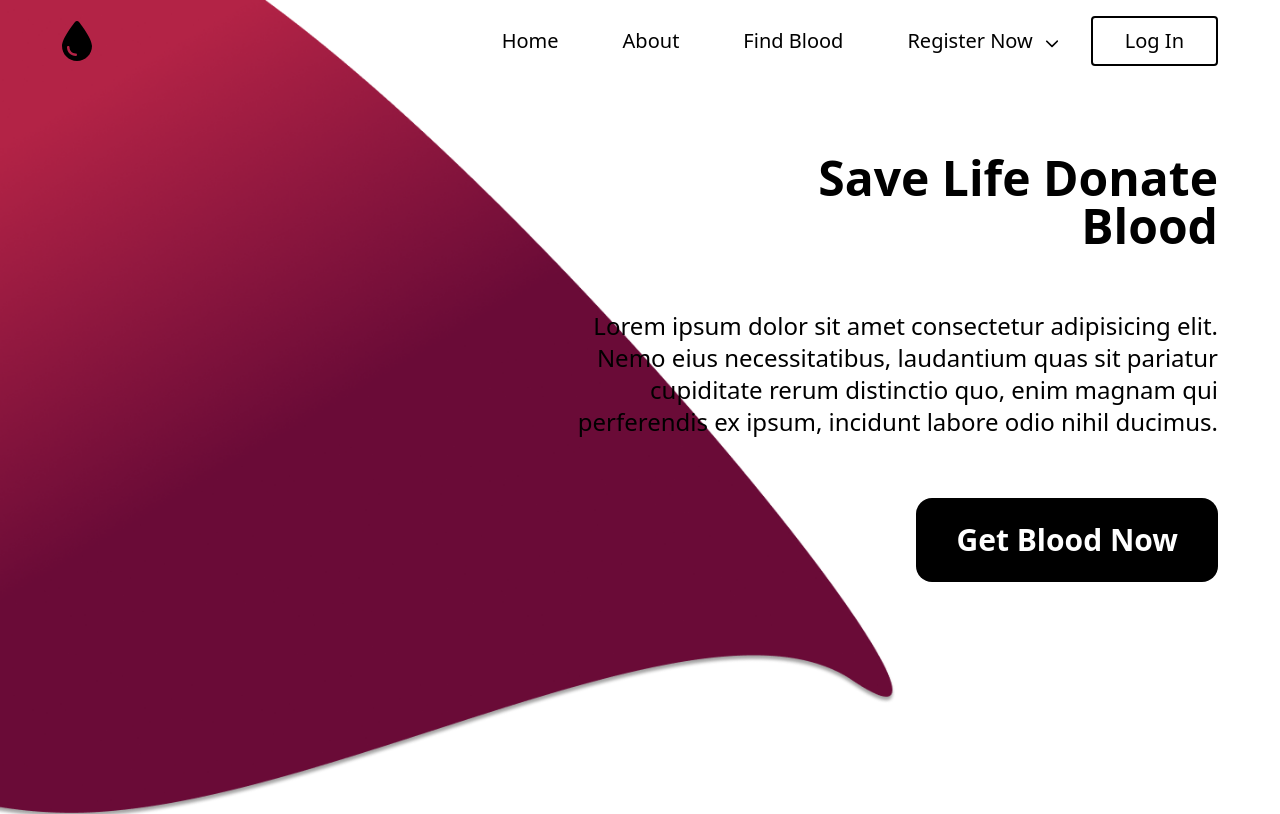
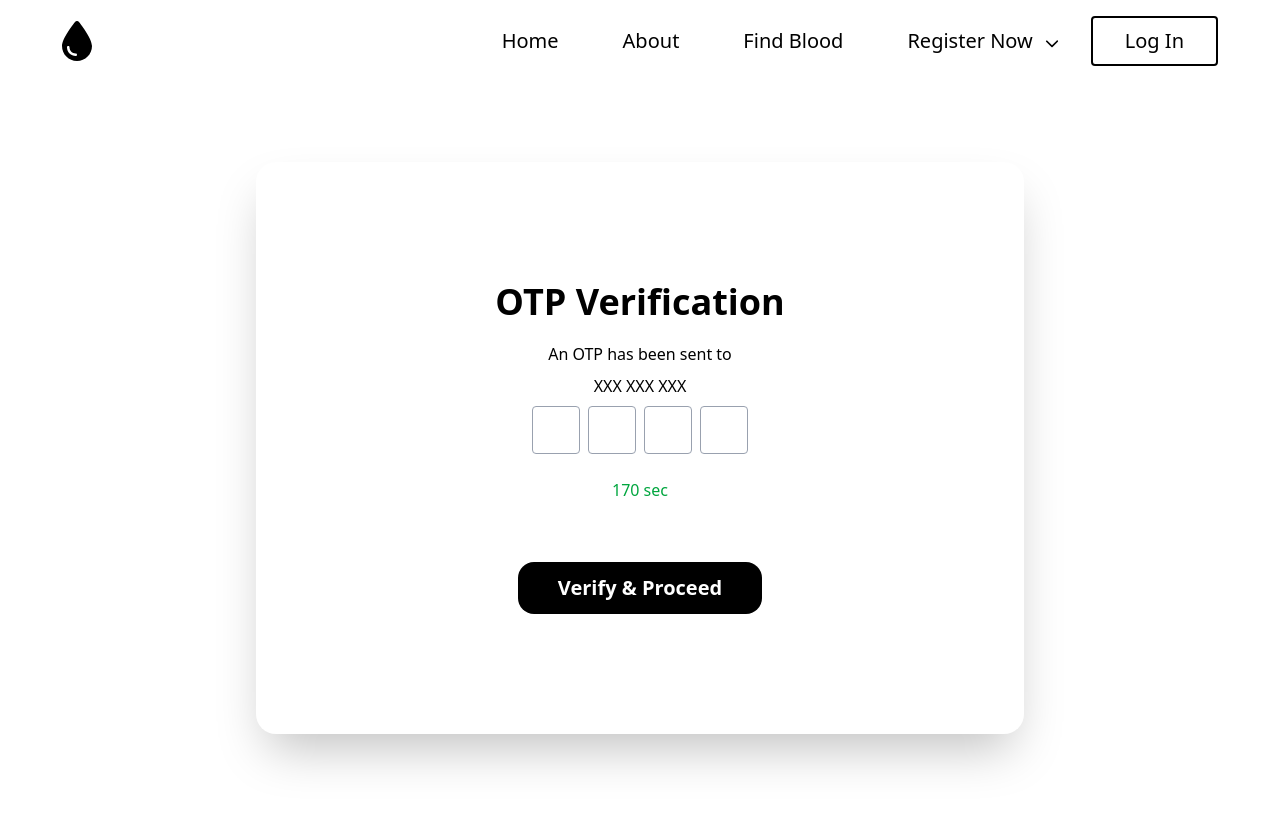
Before and after one commit to PB-King-47/blood_donation, a React (Vite) app: page /otp-verify in a window 1280 px wide. Shown: the top 814 px of the page. Built offline with nearby package versions, Linux system fonts and the light colour scheme.

Commit message:
verificaiton page

```diff
--- a/src/App.jsx
+++ b/src/App.jsx
@@ -5,6 +5,9 @@ import Master from 'src/page/layouts/Master'
 import RegisterPage from './page/RegisterPage'
 import RegisterOrgPage from './page/RegisterOrgPage'
 import FindBlood from './page/FindBlood'
+import OtpVerification from './page/OtpVerification'
+import RegisterVerify from './page/RegisterVerify'
+import OTPVerifySuccess from './page/OTPVerifySuccess'
 
 function App() {
 
@@ -15,6 +18,9 @@ function App() {
         <Route path={"/registerdoner"} element={<RegisterPage />} />
         <Route path={"/registerorg"} element={<RegisterOrgPage />} />
         <Route path={"/findblood"} element={<FindBlood />} />
+        <Route path={"/otp-verify"} element={<OtpVerification />} />
+        <Route path={"/otp-reg-verify"} element={<RegisterVerify />} />
+        <Route path={"/otp-verify-success"} element={<OTPVerifySuccess />} />
 
       </Route>
     </Routes>
--- a/src/components/Navbar.jsx
+++ b/src/components/Navbar.jsx
@@ -28,12 +28,7 @@ const Navbar = () => {
                     <Link to={"/findblood"} className="px-8 py-2 hover:underline hover:decoration-3 hover:underline-offset-8">
                         Find Blood
                     </Link>
-                    {/* <Link
-                        to={"/register"}
-                        className="px-8 py-2 hover:border-b-2"
-                    >
-                        Register Now
-                    </Link> */}
+
                     <div
                         className="relative px-8 py-2 hover:underline hover:decoration-3 hover:underline-offset-8"
                         onMouseEnter={() => setIsOpen(true)}
@@ -61,6 +56,24 @@ const Navbar = () => {
                                         Register As Organiger
                                     </Link>
                                 </li>
+
+                                <li className="py-4">
+                                    <Link
+                                        to={"/otp-verify"}
+                                        className="px-8 hover:underline hover:decoration-3 hover:underline-offset-8"
+                                    >
+                                        OTP Verify Page
+                                    </Link>
+                                </li>
+
+                                <li className="py-4">
+                                    <Link
+                                        to={"/otp-reg-verify"}
+                                        className="px-8 hover:underline hover:decoration-3 hover:underline-offset-8"
+                                    >
+                                        Register OTP Verify Page
+                                    </Link>
+                                </li>
                             </ul>
                         )}
                     </div>
--- /dev/null
+++ b/src/page/OTPVerifySuccess.jsx
@@ -0,0 +1,17 @@
+import React from 'react';
+import VerifyLayout from './layouts/VerifyLayout';
+import { FontAwesomeIcon } from '@fortawesome/react-fontawesome';
+import { faCheck } from '@fortawesome/free-solid-svg-icons';
+
+const OTPVerifySuccess = () => {
+    return (
+        <VerifyLayout>
+            <div className='p-5 rounded-4xl border-gray-300 border-2 w-fit mx-auto'>
+                <FontAwesomeIcon icon={faCheck} className='text-7xl text-green-700' />
+            </div>
+            <h1 className='text-2xl font-bold my-4'>OTP Verification Successful</h1>
+        </VerifyLayout>
+    );
+};
+
+export default OTPVerifySuccess;
--- /dev/null
+++ b/src/page/OtpVerification.jsx
@@ -0,0 +1,68 @@
+import React, { useRef, useState } from "react";
+import Button from "../components/Button";
+import VerifyLayout from "./layouts/VerifyLayout";
+import { useNavigate } from 'react-router-dom';
+
+const OtpVerification = () => {
+    const navigate = useNavigate();
+    const [otp, setOtp] = useState(Array(4).fill(""));
+    const inputsRef = useRef([]);
+
+    const handleChange = (element, index) => {
+        const value = element.value.replace(/[^0-9]/g, "");
+        if (value) {
+            const newOtp = [...otp];
+            newOtp[index] = value;
+            setOtp(newOtp);
+            if (index < 3) inputsRef.current[index + 1].focus();
+        }
+    };
+
+    const handleKeyDown = (e, index) => {
+        if (e.key === "Backspace") {
+            const newOtp = [...otp];
+            newOtp[index] = "";
+            setOtp(newOtp);
+            if (index > 0) inputsRef.current[index - 1].focus();
+        }
+    };
+
+    const handleSubmit = () => {
+        const otpCode = otp.join("");
+        console.log("Entered OTP:", otpCode);
+        navigate("/otp-verify-success");
+        // Call API or handle OTP verification here
+    };
+
+    return (
+        <VerifyLayout>
+            <h1 className="text-4xl font-bold mb-5">OTP Verification</h1>
+            <p className="mb-2">An OTP has been sent to</p>
+            <p className="mb-2">XXX XXX XXX</p>
+
+            <div className="flex gap-2 mb-6 justify-center">
+                {otp.map((digit, index) => (
+                    <input
+                        key={index}
+                        ref={(el) => (inputsRef.current[index] = el)}
+                        type="text"
+                        maxLength={1}
+                        value={digit}
+                        onChange={(e) => handleChange(e.target, index)}
+                        onKeyDown={(e) => handleKeyDown(e, index)}
+                        className="w-12 h-12 text-center text-lg border border-gray-400 rounded focus:outline-none focus:ring-2 focus:ring-blue-500"
+                    />
+                ))}
+            </div>
+            <p className="text-green-600">170 sec</p>
+
+            <Button
+                className={"text-xl font-bold mt-15 !py-3 hover:bg-gray-800"}
+                text={"Verify & Proceed"}
+                onClick={handleSubmit}
+            />
+        </VerifyLayout>
+    );
+};
+
+export default OtpVerification;
--- /dev/null
+++ b/src/page/RegisterVerify.jsx
@@ -0,0 +1,45 @@
+import React, { useState } from "react";
+import VerifyLayout from "./layouts/VerifyLayout";
+import InputField from "./../components/InputField";
+import Button from "src/components/Button";
+
+const RegisterVerify = () => {
+    const [formData, setFormData] = useState('');
+
+    const handleChange = (e) => {
+        setFormData(e.target.value);
+    };
+
+      const handleSubmit = () => {
+        console.log("Entered Mobile Number", formData);
+        // Call API or handle OTP verification here
+    };
+    return (
+        <VerifyLayout>
+            <h1 className="text-4xl font-bold mb-5">Registration</h1>
+            <p className="mb-10 text-xl">
+                An OTP has been sent to your mobile number for verification
+            </p>
+
+            <InputField
+                name="orgName"
+                type="text"
+                value={formData}
+                onChange={handleChange}
+                placeholder="Enter your mobile number"
+            />
+            <p className="my-5">
+                <span className="text-red-500 mr-2">*</span>Lorem Ipsum is
+                simply dummy text of the printing and typesetting industry
+            </p>
+
+            <Button
+                className={"text-xl font-bold mt-15 !px-20 !py-3 hover:bg-gray-800"}
+                text={"Get OTP"}
+                onClick={handleSubmit}
+            />
+        </VerifyLayout>
+    );
+};
+
+export default RegisterVerify;
--- /dev/null
+++ b/src/page/layouts/VerifyLayout.jsx
@@ -0,0 +1,49 @@
+import React, { useEffect, useState } from "react";
+
+const VerifyLayout = ({ children, error: propError = false  }) => {
+    const [error, setError] = useState(propError);
+
+    const handleOTPError = () => {
+        setError(true);
+    };
+
+    useEffect(() => {
+        if (error) {
+            const timer = setTimeout(() => {
+                setError(false);
+            }, 5000);
+            return () => clearTimeout(timer);
+        }
+    }, [error]);
+
+    return (
+        <div className="mb-50 relative">
+            <div className="w-3xl rounded-[20px] m-auto bg-white shadow-2xl py-30 px-20 my-20 text-center">
+                {children}
+            </div>
+
+            {/* After funtion this trigger error remove this button */}
+            <button
+                onClick={handleOTPError}
+                className="cursor-pointer px-4 py-2 rounded"
+            >
+                Trigger Error
+            </button>
+
+            {error && (
+                <div className="absolute left-1/2 transform -translate-x-1/2  flex mx-auto bg-red-500 px-5 py-2 text-white rounded-lg w-fit">
+                    <p className="mr-20 font-bold">Invalid OTP</p>
+                    <button
+                        type="button"
+                        className="cursor-pointer font-bold"
+                        onClick={() => setError(false)}
+                    >
+                        X
+                    </button>
+                </div>
+            )}
+        </div>
+    );
+};
+
+export default VerifyLayout;
```
